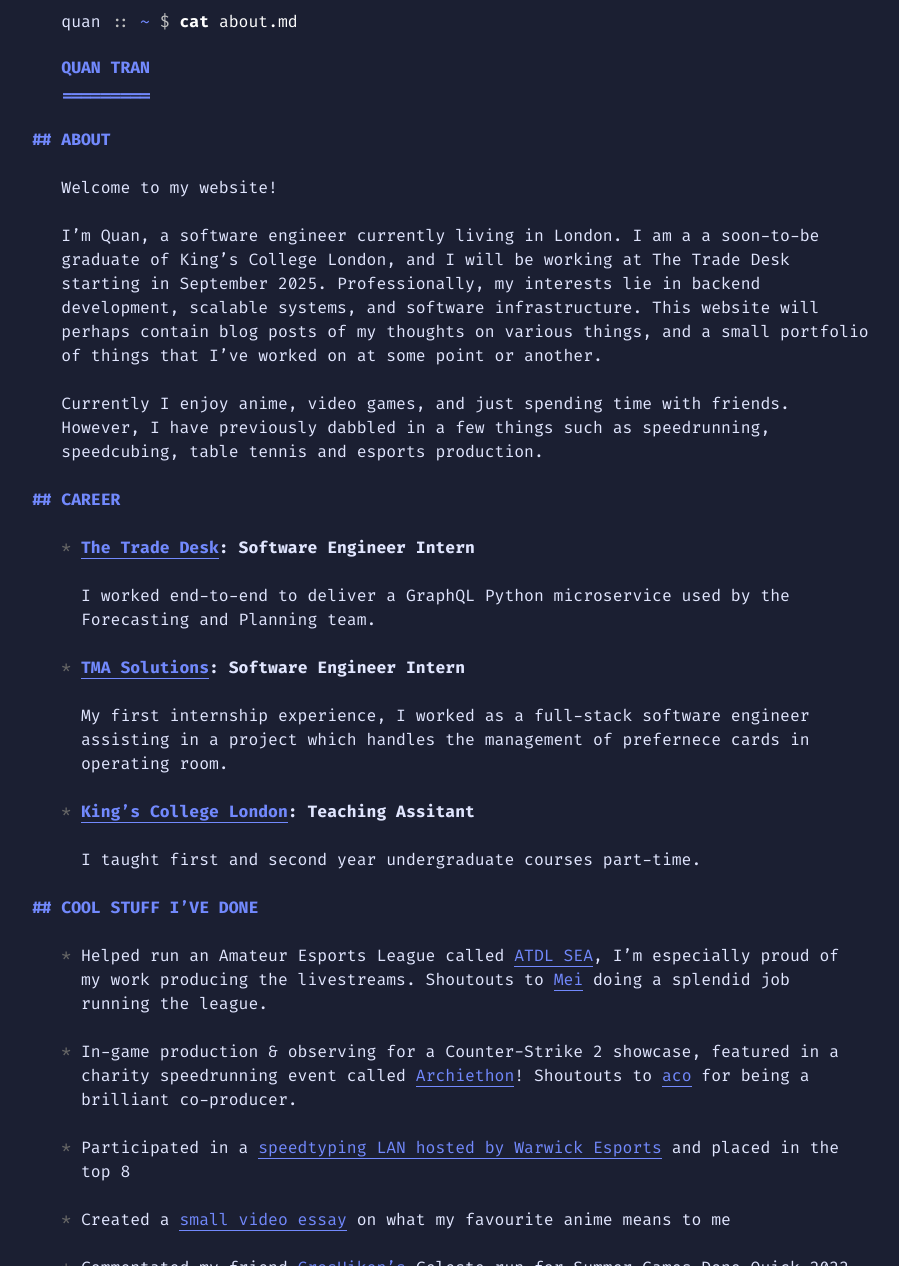
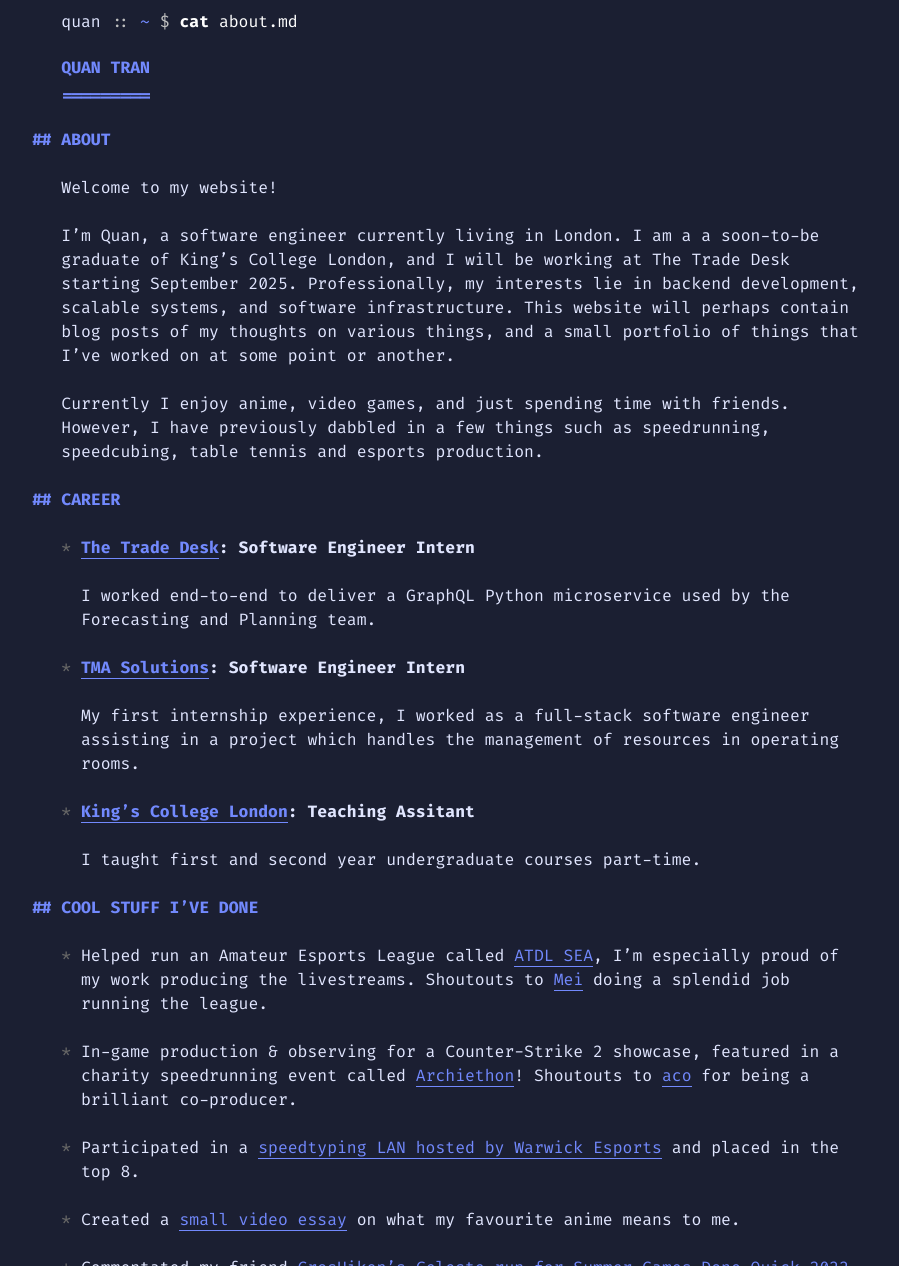
Before and after one commit to quantran03/quantran03.github.io, a Jekyll site: the page built from index.md, in a window 1280 px wide and 1400 px high, cut to the strip 134-1400 px from the top of the window. Shown: the whole strip, without its empty margins (175-1074 px from the left). Built offline with Jekyll 4.4.1, drawn with Linux system fonts in a browser that asks for light colours; some of the changed text lies outside the part shown.

Commit message:
feat: add diss and fix typos

```diff
--- a/index.md
+++ b/index.md
@@ -10,7 +10,7 @@
 
 Welcome to my website!
 
-I'm Quan, a software engineer currently living in London. I am a a soon-to-be graduate of King's College London, and I will be working at The Trade Desk starting in September 2025. Professionally, my interests lie in backend development, scalable systems, and software infrastructure. This website will perhaps contain blog posts of my thoughts on various things, and a small portfolio of things that I've worked on at some point or another.
+I'm Quan, a software engineer currently living in London. I am a a soon-to-be graduate of King's College London, and I will be working at The Trade Desk starting September 2025. Professionally, my interests lie in backend development, scalable systems, and software infrastructure. This website will perhaps contain blog posts of my thoughts on various things, and a small portfolio of things that I've worked on at some point or another.
 
 Currently I enjoy anime, video games, and just spending time with friends. However, I have previously dabbled in a few things such as speedrunning, speedcubing, table tennis and esports production.
 
@@ -21,7 +21,7 @@
 
 + **[TMA Solutions](https://www.tmasolutions.com/): Software Engineer Intern**
 
-  My first internship experience, I worked as a full-stack software engineer assisting in a project which handles the management of prefernece cards in operating room.
+  My first internship experience, I worked as a full-stack software engineer assisting in a project which handles the management of resources in operating rooms.
 
 + **[King's College London](https://www.kcl.ac.uk/  ): Teaching Assitant**
 
```
Also changed, not shown: other parts of index.md (+11 -5 lines), 1 other file.
